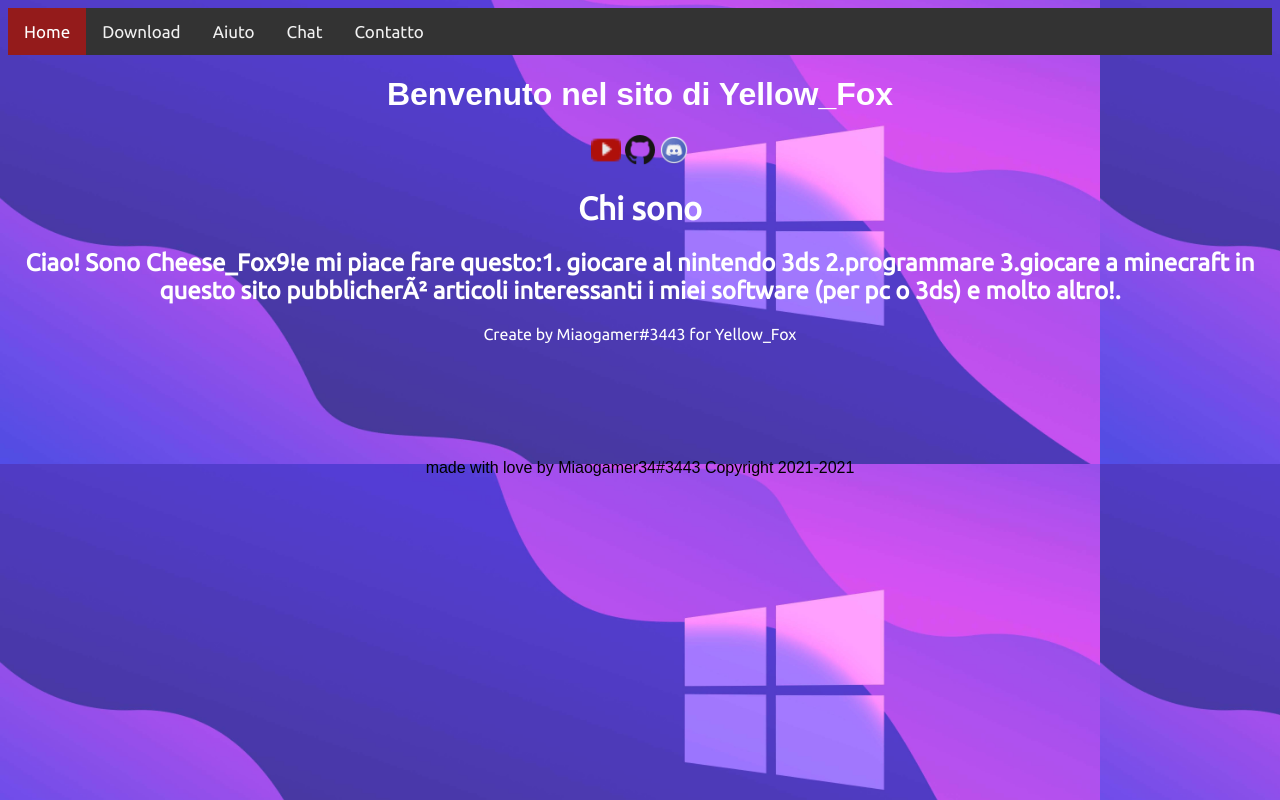
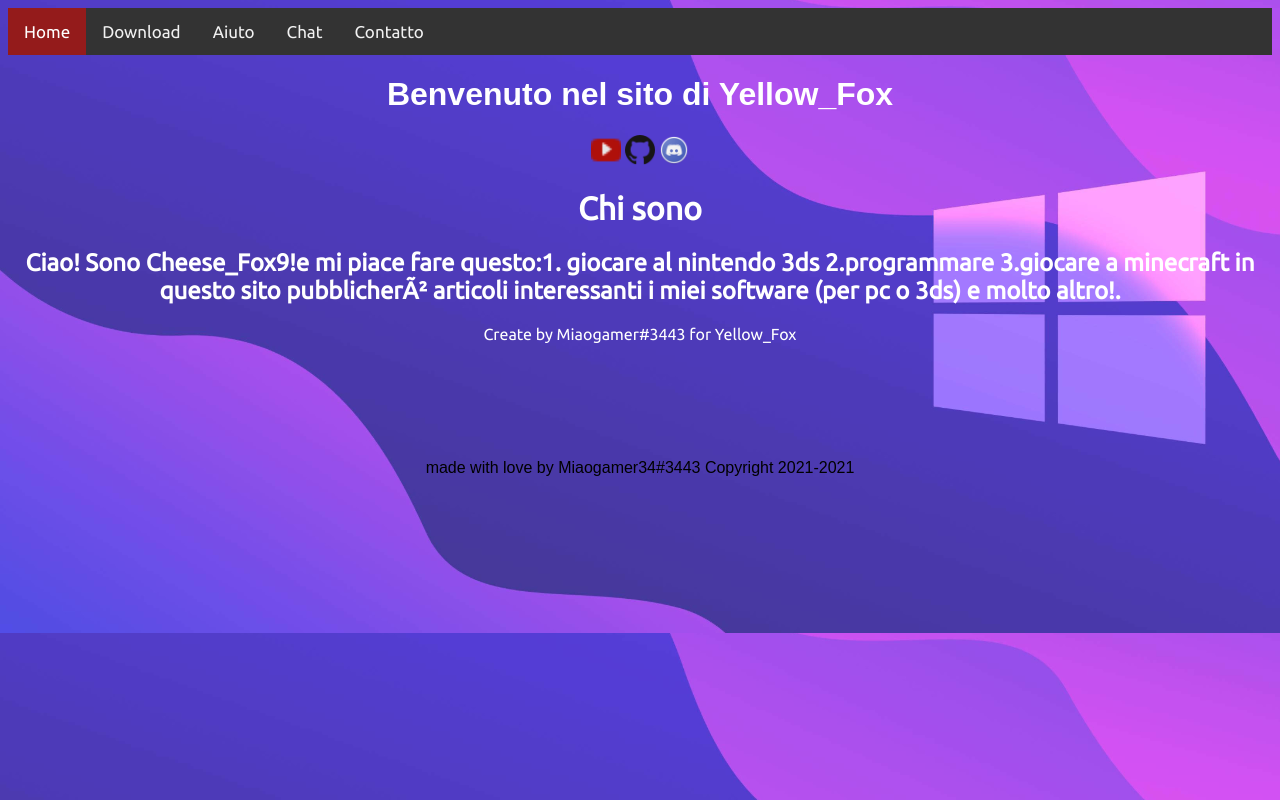
Before and after one commit to ErgFox9/ergfox9.github.io, a plain HTML site: page index.html in a window 1280 px wide. Drawn offline with Linux system fonts and the light colour scheme.

Commit message:
Update index.html

```diff
--- a/index.html
+++ b/index.html
@@ -52,7 +52,7 @@
     <style>
         body {
             background-image: url("background.jpg");
-            background-size: 1100px;
+            background-size: 1500px;
             background-position: down;
         }
         #Title {
```
